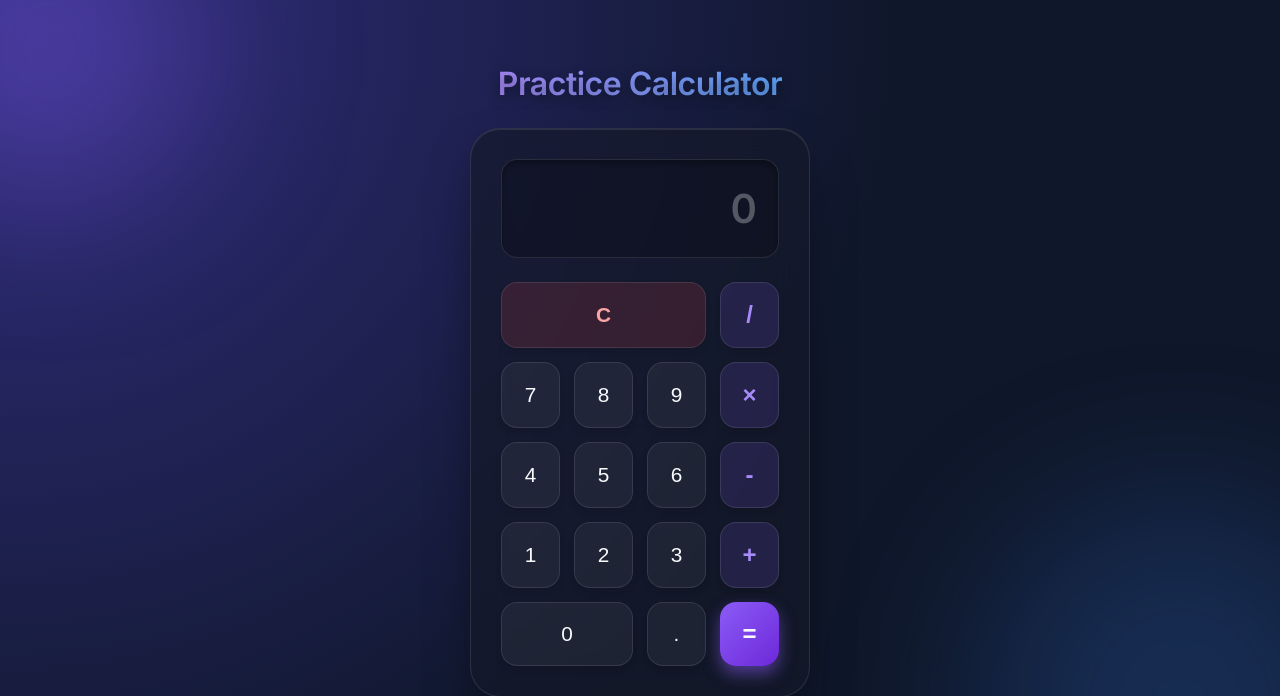
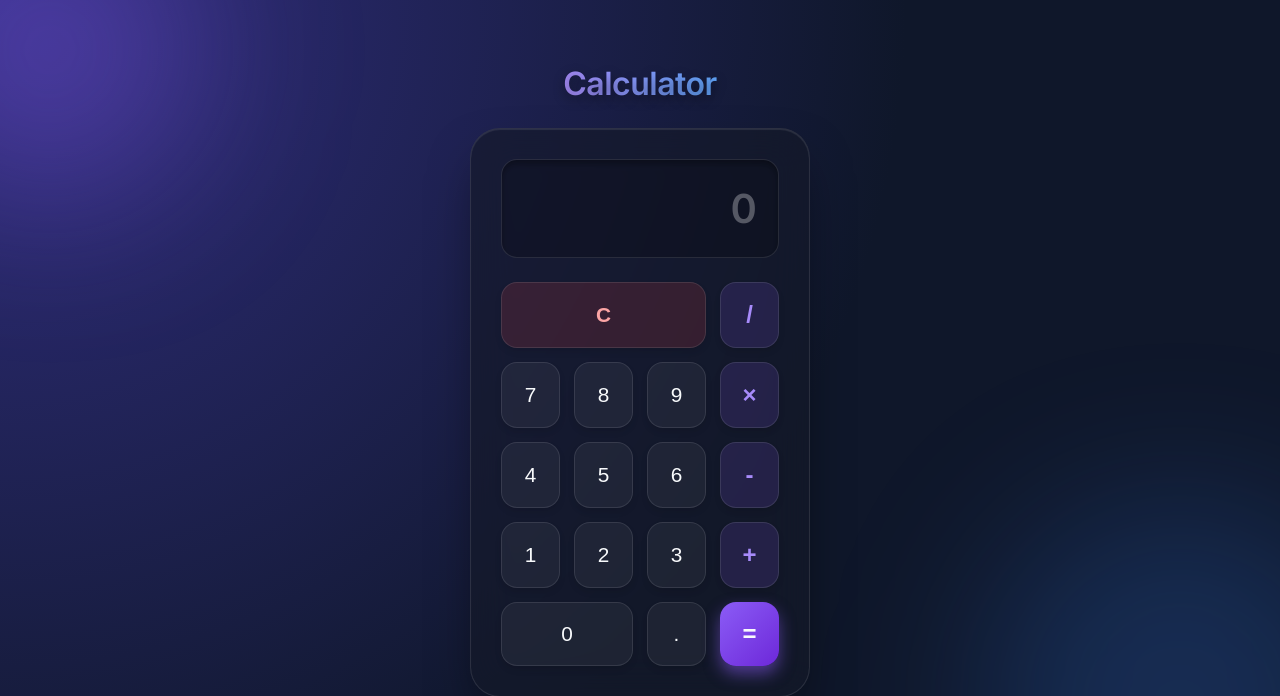
Before and after one commit to Nithin720-blip/calculator_app, a Flask app: page / in a window 1280 px wide; the page is wider, and only the part inside the window is pictured. Shown: the top 696 px of that part. Run offline with Flask 3, Linux system fonts and the light colour scheme.

Commit message:
second commmit

```diff
--- a/templates/index.html
+++ b/templates/index.html
@@ -9,7 +9,7 @@
 </head>
 <body>
     <div class="calculator-container">
-        <h1>Practice Calculator</h1>
+        <h1> Calculator</h1>
         <div class="calculator">
             <input type="text" id="display" disabled placeholder="0">
             <div class="buttons">
```
